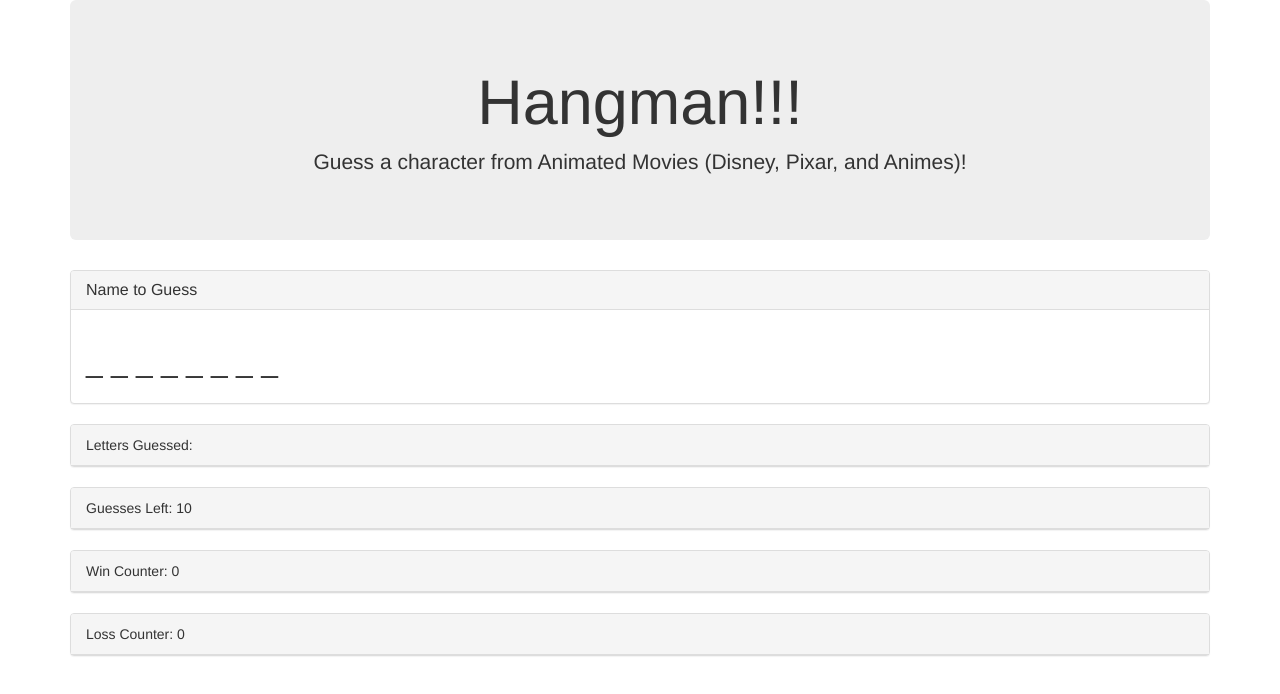
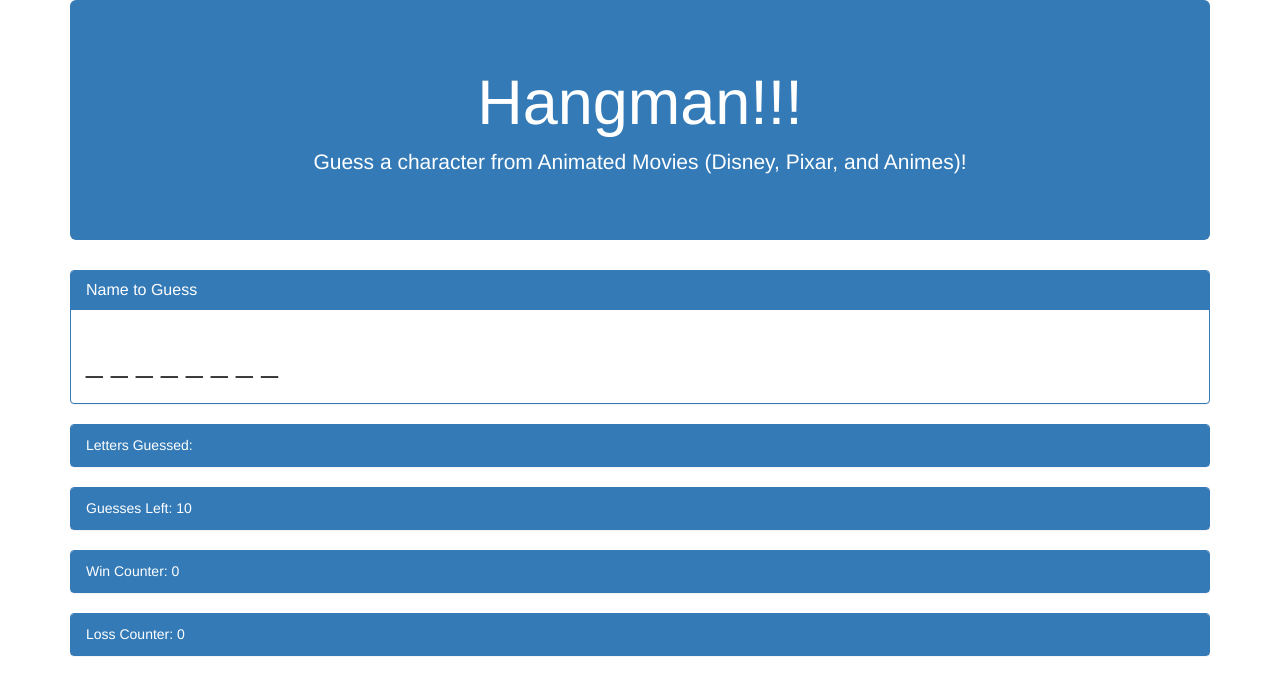
Before and after one commit to marktvbui/hangman, a plain HTML site: page index.html in a window 1280 px wide. Drawn offline with nearby package versions, Linux system fonts and the light colour scheme.

Commit message:
minor changes..not sure what i changed

```diff
--- a/assets/css/style.css
+++ b/assets/css/style.css
@@ -1,3 +1,5 @@
 .jumbotron {
-  text-align: center !important;
+  text-align: center;
+  background-color: #337ab7;
+  color: #fff;
 }
--- a/index.html
+++ b/index.html
@@ -13,7 +13,7 @@
         <h1 class="title">Hangman!!!</h1>
         <p class='gameDescription'>Guess a character from Animated Movies (Disney, Pixar, and Animes)!</p>
       </div>
-      <div class="panel panel-default">
+      <div class="panel panel-primary">
         <div class="panel-heading">
           <h3 class="panel-title">Name to Guess</h3>
         </div>
@@ -22,25 +22,25 @@
         </div>
       </div>
 
-      <div class="panel panel-default">
+      <div class="panel panel-primary">
         <div class="panel-heading">
           Letters Guessed: <span id="wrongGuesses"></span>
         </div>
       </div>
 
-      <div class="panel panel-default">
+      <div class="panel panel-primary">
         <div class="panel-heading">
           Guesses Left: <span id="numGuesses"></span></span>
         </div>
       </div>
 
-      <div class="panel panel-default">
+      <div class="panel panel-primary">
         <div class="panel-heading">
           Win Counter: <span id="winCounter"></span>
         </div>
       </div>
 
-      <div class="panel panel-default">
+      <div class="panel panel-primary">
         <div class="panel-heading">
           Loss Counter: <span id="lossCounter"></span>
         </div>
```
Also changed, not shown: 2 other files.
